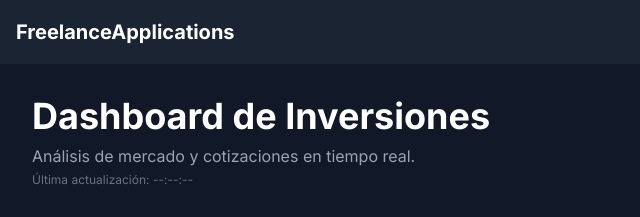
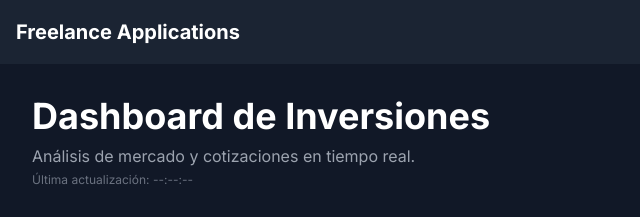
Before and after one commit to AlexielArdilla/Dashboard-financiero-AR, a plain HTML site: page index.html in a window 1280 px wide. Shown: the top 217 px of the page, 0-640 px from the left. Drawn offline with nearby package versions, Linux system fonts and the light colour scheme; no server answers.

Commit message:
agregué el favicon

```diff
--- a/index.html
+++ b/index.html
@@ -4,6 +4,7 @@
     <meta charset="UTF-8">
     <meta name="viewport" content="width=device-width, initial-scale=1.0">
     <title>Dashboard Financiero - Argentina</title>
+    <link rel="icon" type="image/x-icon" href="images/favicon.ico">
     <script src="https://cdn.tailwindcss.com"></script>
     <script src="https://cdn.jsdelivr.net/npm/chart.js"></script>
     <link rel="preconnect" href="https://fonts.googleapis.com">
@@ -60,7 +61,7 @@
     <nav class="bg-gray-800/80 backdrop-blur-sm sticky top-0 z-50">
         <div class="container mx-auto px-4">
             <div class="flex items-center justify-between h-16">
-                <span class="text-xl font-bold text-white">FreelanceApplications</span>
+                <span class="text-xl font-bold text-white">Freelance Applications</span>
                 <div class="flex space-x-4 text-gray-300">
                     <button id="nav-dashboard" class="nav-btn active">Dashboard</button>
                     <button id="nav-calculator" class="nav-btn">Calculadora Exterior</button>
```
Also changed, not shown: images/favicon.ico (added).
